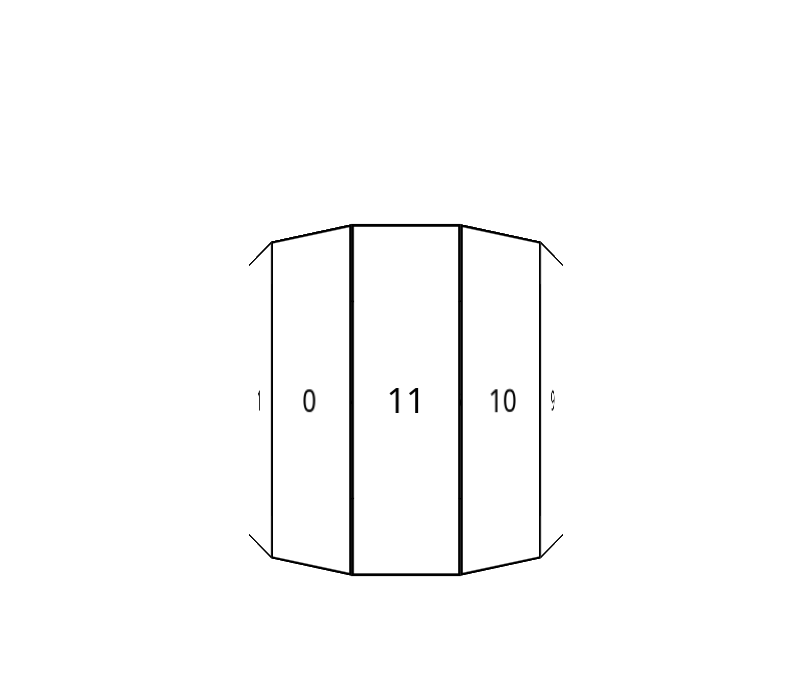
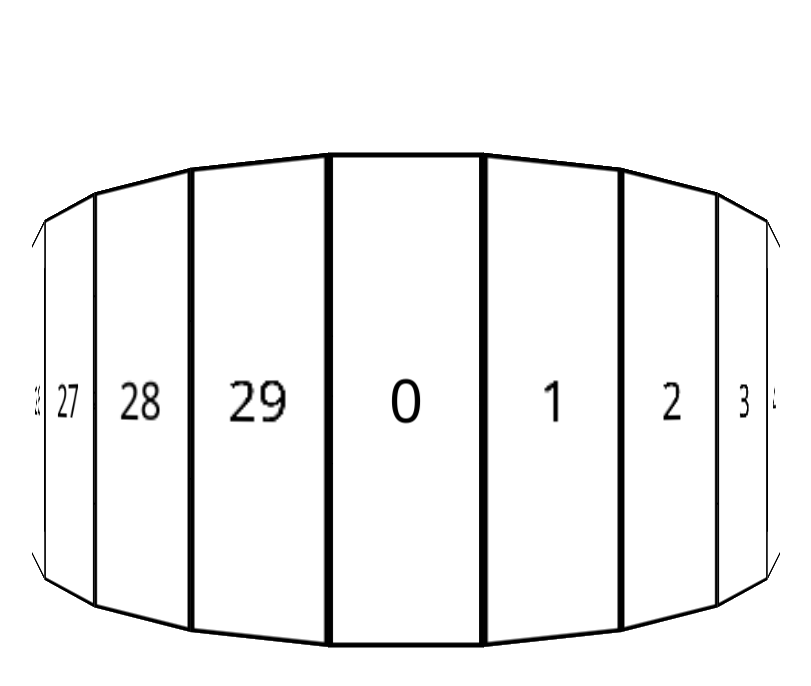
Before and after one commit to BlackPawsStudio/prisma-gallery, a Next.js app: page / in a window 1280 px wide. Shown: the top 686 px of the page, without its empty margins (234-1045 px from the left). Built offline with nearby package versions, Linux system fonts and the light colour scheme.

Commit message:
fix rotate animation

```diff
--- a/src/app/layout.tsx
+++ b/src/app/layout.tsx
@@ -10,6 +10,7 @@ export default function RootLayout({
 }) {
   return (
     <html lang="en">
+      <title>Prisma gallery</title>
       <body>{children}</body>
     </html>
   )
--- a/src/app/page.tsx
+++ b/src/app/page.tsx
@@ -1,26 +1,27 @@
-import Prism from '@/components/Prism';
-import './globals.css';
+"use client";
+import Prism from "@/components/Prism";
+import "./globals.css";
 
 const HomePage = () => {
   return (
     <div
       className="absolute w-screen h-screen flex items-center justify-center"
       style={{
-        perspective: '500px',
+        perspective: "500px",
       }}
     >
       <Prism
         spin
-        sides={new Array(12)
-          .fill('')
-          .map((_, id) => (
-            <div className="bg-white w-full h-full flex items-center justify-center" key={id}>
-              {id}
-            </div>
-          ))
-          .reverse()}
-        height={250}
-        width={300}
+        sides={new Array(30).fill("").map((_, id) => (
+          <div
+            className="bg-white w-full h-full flex items-center justify-center"
+            key={id}
+          >
+            {id}
+          </div>
+        ))}
+        height={200}
+        width={600}
         border="2px solid #000"
       />
     </div>
--- a/src/components/Prism/index.tsx
+++ b/src/components/Prism/index.tsx
@@ -1,5 +1,5 @@
-import { Fragment, ReactNode, useMemo } from 'react';
-import Side from './Side';
+import { Fragment, ReactNode, useMemo } from "react";
+import Side from "./Side";
 
 interface PrismProps {
   width: number;
@@ -40,22 +40,26 @@ const Prism = ({
       return Math.round(size / (2 * Math.tan(Math.PI / sides.length)));
     }
     return Math.round(
-      ((width / 2) * Math.sin(((90 - 360 / (sides.length * 2)) / 180) * Math.PI)) /
+      ((width / 2) *
+        Math.sin(((90 - 360 / (sides.length * 2)) / 180) * Math.PI)) /
         Math.sin((90 / 180) * Math.PI)
     );
   }, [outer, sides.length, size, width]);
   return (
     <div
-      className={'relative'}
+      className={"relative transition-all"}
       style={{
         width: `${width}px`,
         height: `${height}px`,
         transform: `${
-          outer ? `translateZ(${(space * (sides.length - 1)) / sides.length}px)` : ''
-        } rotateY(${(360 / sides.length) * -Number(showTile) + (outer ? 180 : 0)}deg)`,
-        transformStyle: 'preserve-3d',
-        ...(spin ? { animation: 'rotate linear infinite 5s' } : {}),
-        ...(smooth ? { transition: `all ${smooth}` } : {}),
+          outer
+            ? `translateZ(${(space * (sides.length - 1)) / sides.length}px)`
+            : ""
+        } rotateY(${
+          (360 / sides.length) * -Number(showTile) + (outer ? 180 : 0)
+        }deg)`,
+        transformStyle: "preserve-3d",
+        ...(spin && { animation: `rotate 10s infinite linear` }),
       }}
     >
       {sides.map((el, id) => (
@@ -64,12 +68,12 @@ const Prism = ({
             customStyle={{
               width: `${size}px`,
               height: 0,
-              transition: 'all .5s',
-              transformOrigin: 'top',
-              borderBottom: `${space}px solid ${topColor || 'transparent'}`,
+              transition: "all .5s",
+              transformOrigin: "top",
+              borderBottom: `${space}px solid ${topColor || "transparent"}`,
               borderRight: `${size / 2}px solid transparent`,
               borderLeft: `${size / 2}px solid transparent`,
-              borderTop: '0',
+              borderTop: "0",
               transform: `translateX(${(width - size) / 2}px) rotateY(${
                 (360 / sides.length) * id
               }deg)
@@ -79,14 +83,14 @@ const Prism = ({
           <Side
             customStyle={{
               width: `${size}px`,
-              background: sideColor || 'transparent',
-              transition: 'all .5s',
-              border: border ? border : 'none',
+              background: sideColor || "transparent",
+              transition: "all .5s",
+              border: border ? border : "none",
               transform: `translateX(${(width - size) / 2}px) rotateY(${
                 (360 / sides.length) * id
               }deg)
-              translateZ(${space}px) ${outer ? 'rotateY(180deg)' : ''}`,
-              overflow: 'hidden',
+              translateZ(${space}px) ${outer ? "rotateY(180deg)" : ""}`,
+              overflow: "hidden",
             }}
           >
             {el}
@@ -94,14 +98,14 @@ const Prism = ({
           <Side
             customStyle={{
               width: `${size}px`,
-              height: '0',
+              height: "0",
               bottom: 0,
-              transition: 'all .5s',
-              transformOrigin: 'bottom',
-              borderTop: `${space}px solid ${bottomColor || 'transparent'}`,
+              transition: "all .5s",
+              transformOrigin: "bottom",
+              borderTop: `${space}px solid ${bottomColor || "transparent"}`,
               borderRight: `${size / 2}px solid transparent`,
               borderLeft: `${size / 2}px solid transparent`,
-              borderBottom: '0',
+              borderBottom: "0",
               transform: `translateX(${(width - size) / 2}px) rotateY(${
                 (360 / sides.length) * id
               }deg)
--- a/tailwind.config.js
+++ b/tailwind.config.js
@@ -47,10 +47,10 @@ module.exports = {
         },
         rotate: {
           '0%': {
-            transform: 'rotate(0deg)',
+            transform: 'rotateY(0deg)',
           },
-          '90%': {
-            transform: 'rotate(360deg)'
+          '100%': {
+            transform: 'rotateY(360deg)'
           }
         }
       },
```
